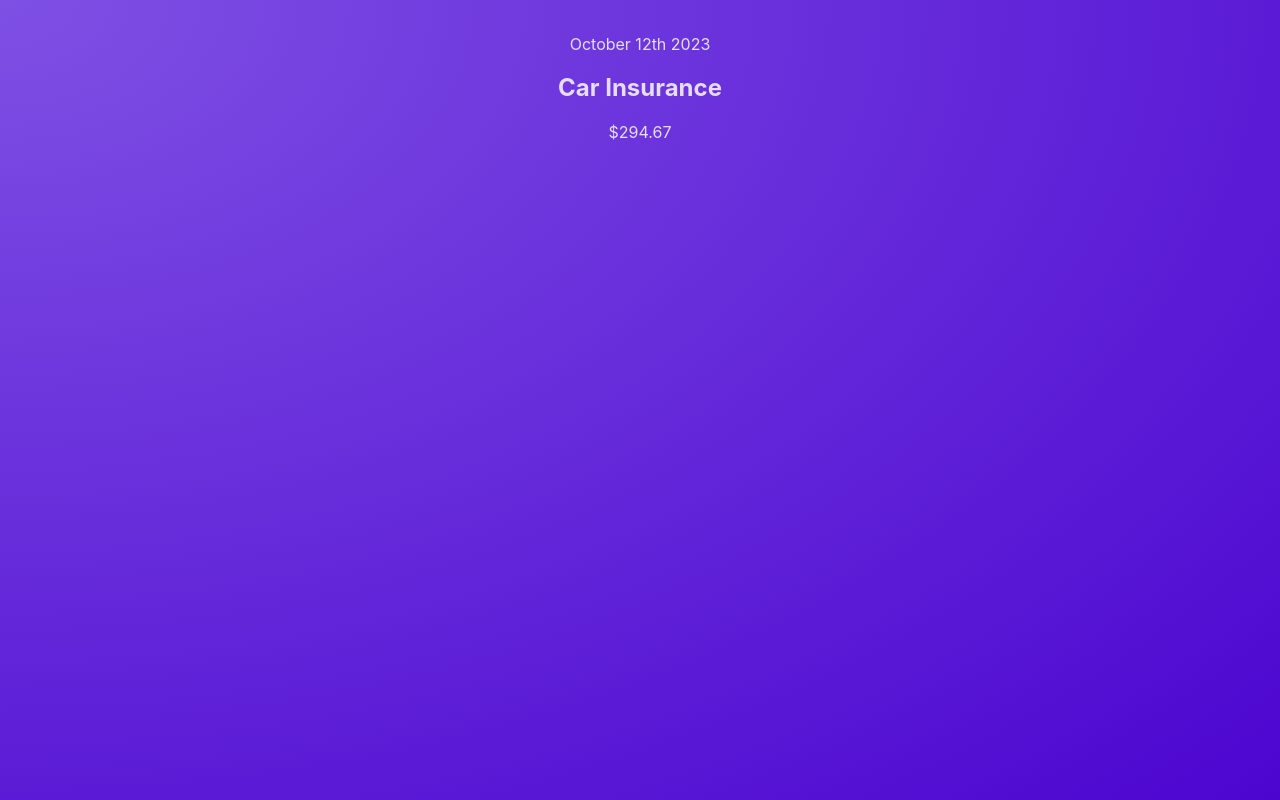
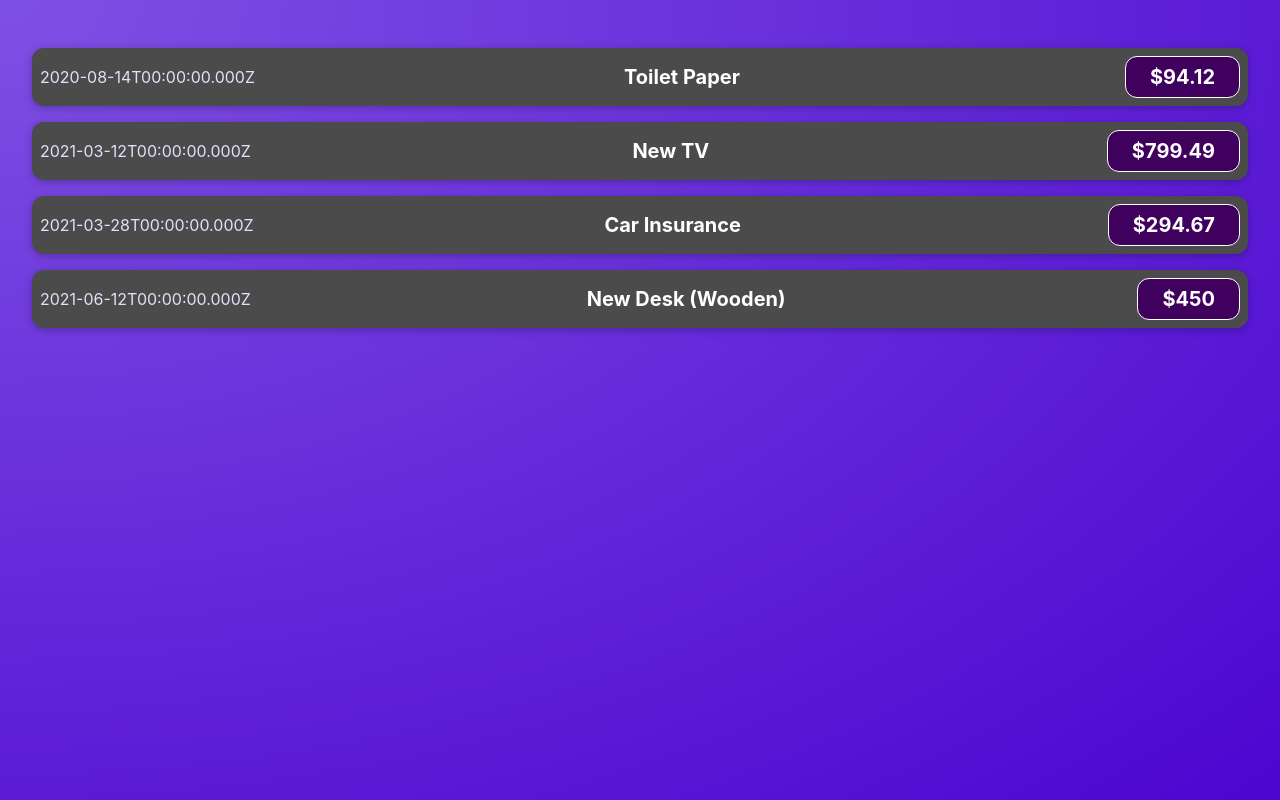
Before and after one commit to asepsidik/react-expence-tracer-1, a React (Vite) app: page / in a window 1280 px wide. Built offline with nearby package versions, Linux system fonts and the light colour scheme.

Commit message:
Update 3 files

```diff
--- a/src/App.jsx
+++ b/src/App.jsx
@@ -5,9 +5,51 @@
 import ExpenseItem from "./components/ExpenseItem";
 
 function App() {
-  const [count, setCount] = useState(0);
-
-  return <ExpenseItem />;
+  const expenses = [
+    {
+      id: "e1",
+      title: "Toilet Paper",
+      amount: 94.12,
+      date: new Date(2020, 7, 14),
+    },
+    { id: "e2", title: "New TV", amount: 799.49, date: new Date(2021, 2, 12) },
+    {
+      id: "e3",
+      title: "Car Insurance",
+      amount: 294.67,
+      date: new Date(2021, 2, 28),
+    },
+    {
+      id: "e4",
+      title: "New Desk (Wooden)",
+      amount: 450,
+      date: new Date(2021, 5, 12),
+    },
+  ];
+  return (
+    <div>
+      <ExpenseItem
+        title={expenses[0].title}
+        amount={expenses[0].amount}
+        date={expenses[0].date}
+      ></ExpenseItem>
+      <ExpenseItem
+        title={expenses[1].title}
+        amount={expenses[1].amount}
+        date={expenses[1].date}
+      ></ExpenseItem>
+      <ExpenseItem
+        title={expenses[2].title}
+        amount={expenses[2].amount}
+        date={expenses[2].date}
+      ></ExpenseItem>
+      <ExpenseItem
+        title={expenses[3].title}
+        amount={expenses[3].amount}
+        date={expenses[3].date}
+      ></ExpenseItem>
+    </div>
+  );
 }
 
 export default App;
--- /dev/null
+++ b/src/components/ExpenseItem.css
@@ -0,0 +1,56 @@
+.expense-item {
+  display: flex;
+  justify-content: space-between;
+  align-items: center;
+  box-shadow: 0 2px 8px rgba(0, 0, 0, 0.25);
+  padding: 0.5rem;
+  margin: 1rem 0;
+  border-radius: 12px;
+  background-color: #4b4b4b;
+}
+
+.expense-item__description {
+  display: flex;
+  flex-direction: column;
+  gap: 1rem;
+  align-items: flex-end;
+  flex-flow: column-reverse;
+  justify-content: flex-start;
+  flex: 1;
+}
+
+.expense-item h2 {
+  color: #3a3a3a;
+  font-size: 1rem;
+  flex: 2;
+  margin: 0 1rem;
+  color: white;
+}
+
+.expense-item__price {
+  font-size: 1rem;
+  font-weight: bold;
+  color: white;
+  background-color: #40005d;
+  border: 1px solid white;
+  padding: 0.5rem;
+  border-radius: 12px;
+}
+
+@media (min-width: 580px) {
+  .expense-item__description {
+    flex-direction: row;
+    align-items: center;
+    justify-content: flex-start;
+    flex: 1;
+  }
+
+  .expense-item__description h2 {
+    font-size: 1.25rem;
+  }
+
+  .expense-item__price {
+    font-size: 1.25rem;
+    padding: 0.5rem 1.5rem;
+  }
+}
--- a/src/components/ExpenseItem.jsx
+++ b/src/components/ExpenseItem.jsx
@@ -1,10 +1,12 @@
-function ExpenseItem() {
+import "./ExpenseItem.css";
+
+function ExpenseItem(props) {
   return (
-    <div>
-      <div>October 12th 2023</div>
-      <div>
-        <h2>Car Insurance</h2>
-        <div>$294.67</div>
+    <div className="expense-item">
+      <div>{props.date.toISOString()}</div>
+      <div className="expense-item__description">
+        <h2>{props.title}</h2>
+        <div className="expense-item__price">${props.amount}</div>
       </div>
     </div>
   );
```
